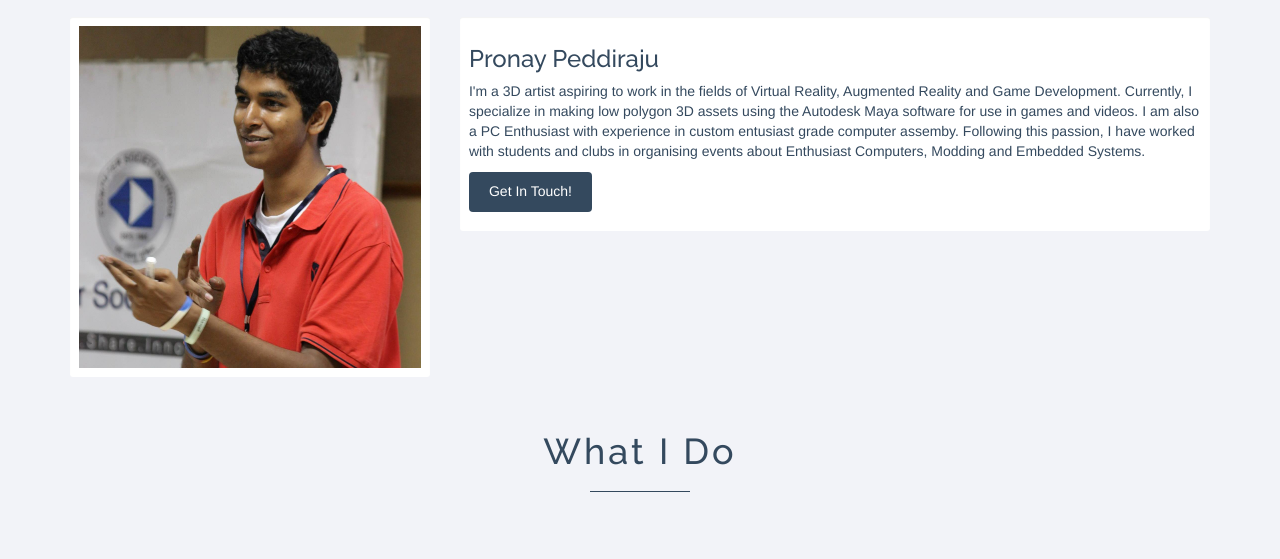
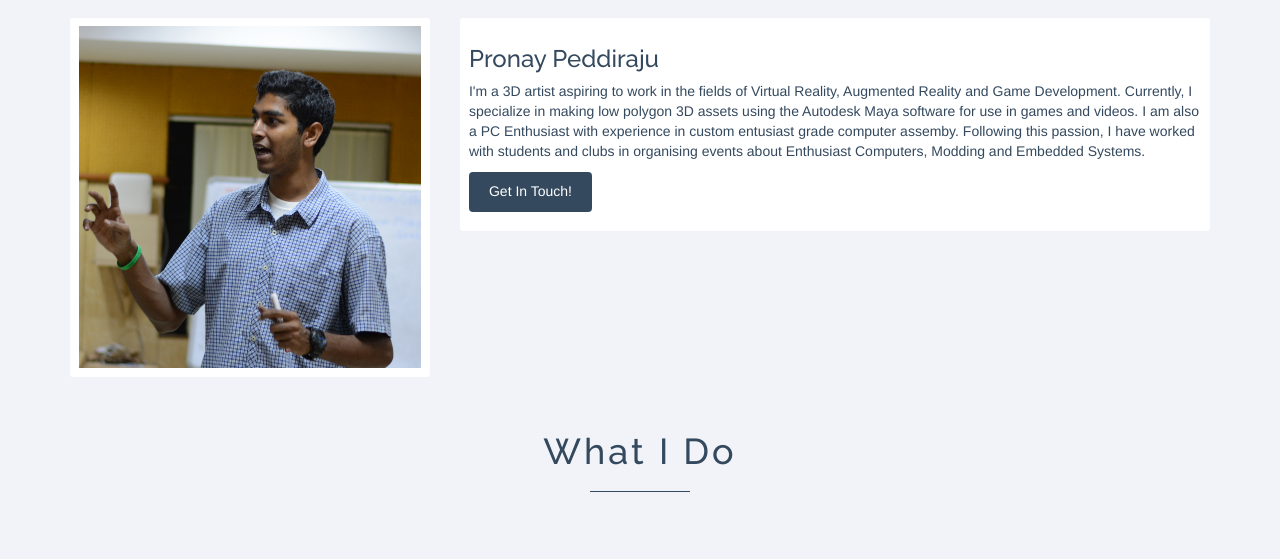
Before and after one commit to pronaypeddiraju/pronaypeddiraju.github.io, a plain HTML site: page index.html in a window 1280 px wide. Shown: the part 613-1172 px from the top of the page. Drawn offline with Linux system fonts and the light colour scheme.

Commit message:
profile pic edit

```diff
--- a/index.html
+++ b/index.html
@@ -56,7 +56,7 @@
       <div class="row">
         <div class="col-md-4">
           <div class="well">
-            <img src="img/profile.jpg" style="height:100%; width:100%">
+            <img src="img/pronay.jpg" style="height:100%; width:100%">
           </div>
         </div>
         <div class="col-md-8">
```
Also changed, not shown: img/pronay.jpg (added).
